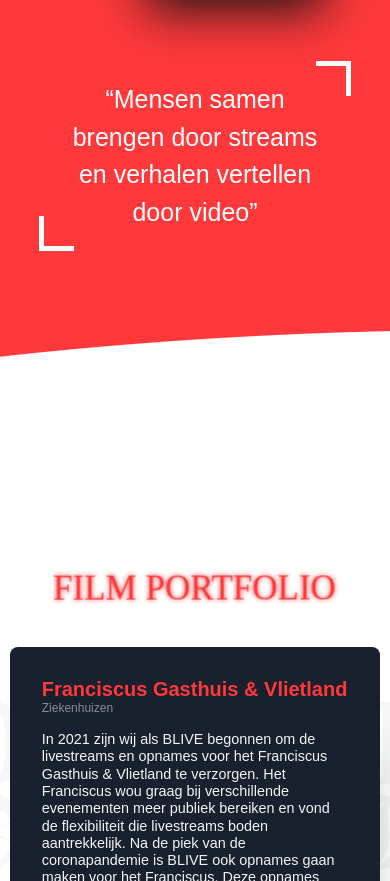
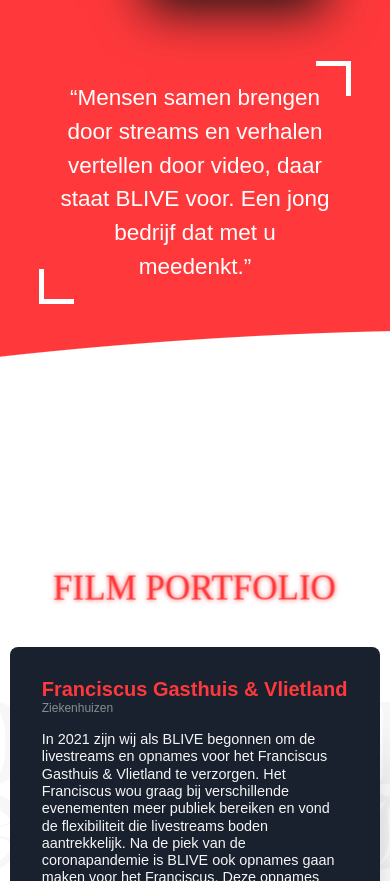
Before and after one commit to BLIVE-Productions/BLIVE-Productions.github.io, a plain HTML site: page index.html in a window 390 px wide. Shown: the part 1783-2664 px from the top of the page. Drawn offline with nearby package versions, Linux system fonts and the light colour scheme; a web font is replaced by a local one.

Commit message:
:sparkles: V3

```diff
--- a/css/style.css
+++ b/css/style.css
@@ -185,7 +185,7 @@
 }
 
 .quote-text {
-    font-size: 45px;
+    font-size: 42.5px;
     color: white;
 }
 
@@ -268,24 +268,24 @@
 
 @media(max-width: 1000px){
     .quote-text {
-      font-size: 35px;
+      font-size: 32.5px;
     }
 }
 
 @media(max-width: 650px){
     .quote-text {
-      font-size: 30px;
+      font-size: 27.5px;
     }
 }
 
 @media(max-width: 500px){
     .quote-text {
-      font-size: 25px;
+      font-size: 22.5px;
     }
 }
 
 @media(max-width: 350px){
     .quote-text {
-      font-size: 20px;
+      font-size: 18px;
     }
 }
--- a/index.html
+++ b/index.html
@@ -121,7 +121,7 @@
     <!-- QUOTE -->
     <div class="quote">
       <div class="quote-container" data-aos="fade-up" data-aos-delay="250">
-        <p class="quote-text">“Mensen samen brengen door streams en verhalen vertellen door video”</p>
+        <p class="quote-text">“Mensen samen brengen door streams en verhalen vertellen door video, daar staat BLIVE voor. Een jong bedrijf dat met u meedenkt.”</p>
         <div class="border-left border-left-white"></div>
         <div class="border-right border-right-white"></div>
         <div class="border-top border-top-white"></div>
```
